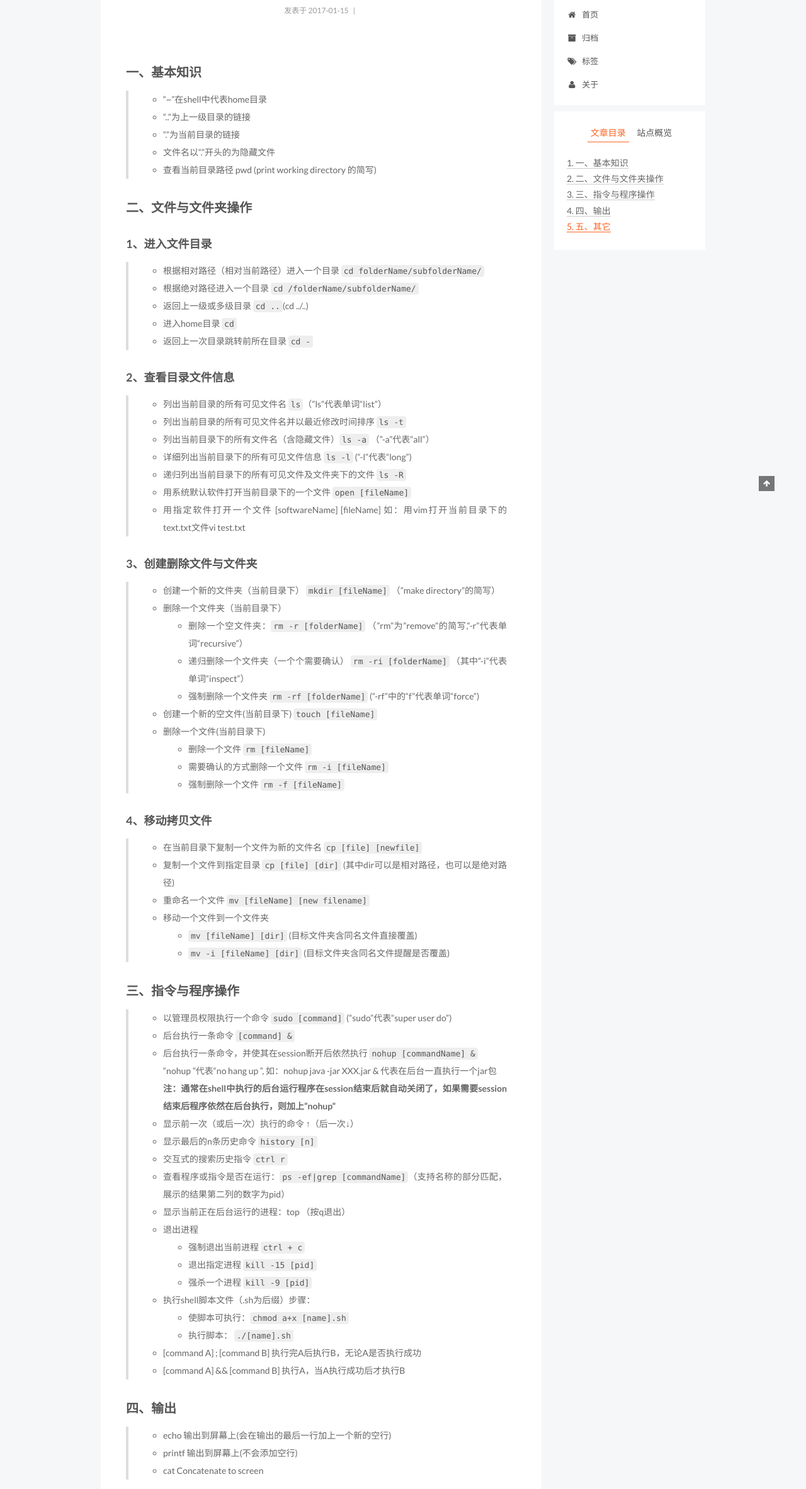
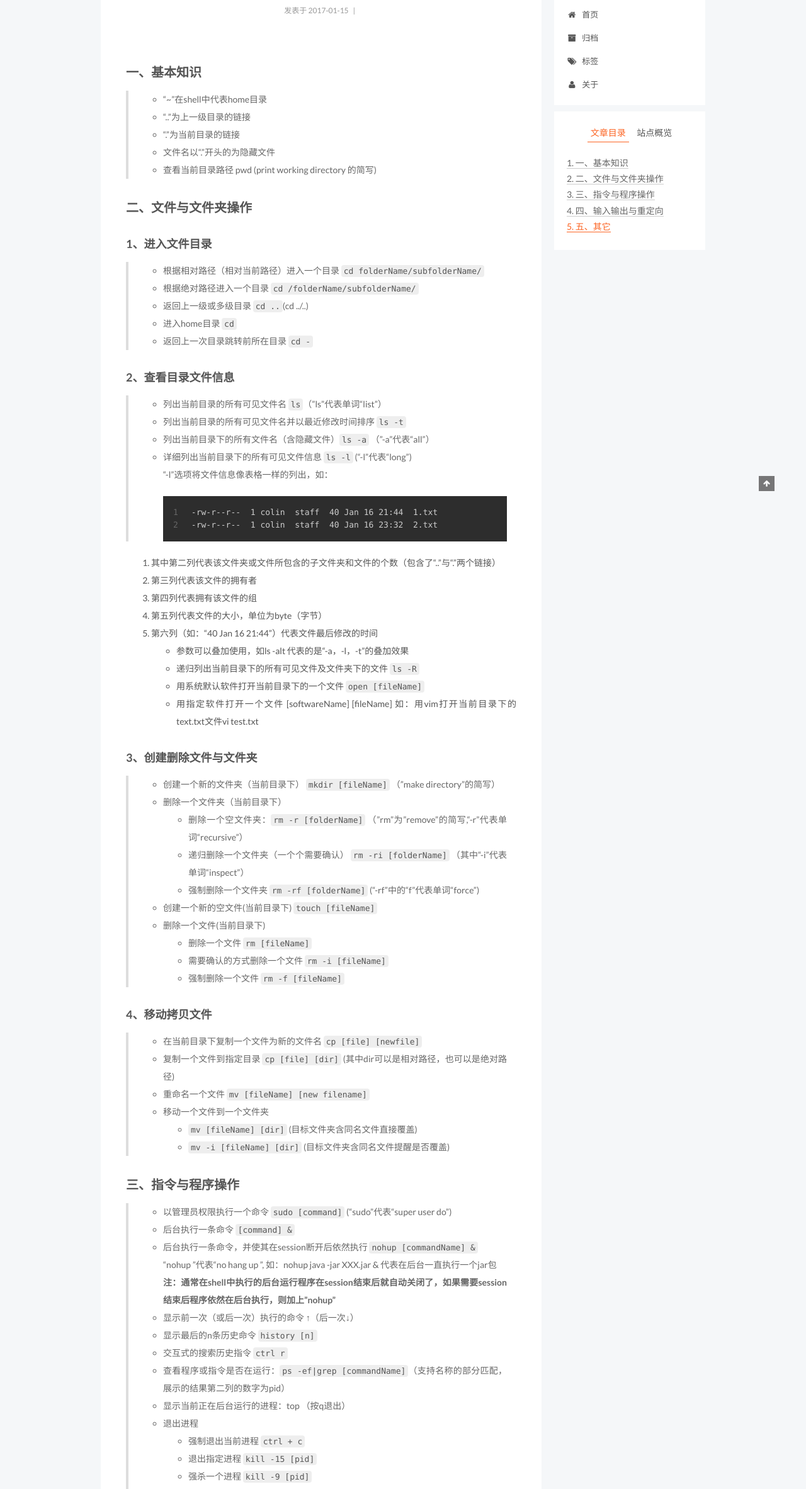
Before and after one commit to zenghaifei/zenghaifei.github.io, a plain HTML site: page 2017/01/15/常用bash命令/index.html in a window 1280 px wide. Shown: the part 120-2485 px from the top of the page at 63% size. Drawn offline with Linux system fonts and the light colour scheme; a script that the page names is missing.

Commit message:
Site updated: 2017-01-17 08:30:10

```diff
--- a/2017/01/15/常用bash命令/index.html
+++ b/2017/01/15/常用bash命令/index.html
@@ -114,7 +114,7 @@
 
 根据相对路径（相对当前路径）进入一个目录 cd folderName/subfolderName/
 根据绝对路径进入一个目录 cd">
-<meta property="og:updated_time" content="2017-01-16T15:24:13.000Z">
+<meta property="og:updated_time" content="2017-01-17T00:29:48.000Z">
 <meta name="twitter:card" content="summary">
 <meta name="twitter:title" content="常用bash命令">
 <meta name="twitter:description" content="一、基本知识
@@ -352,12 +352,23 @@
 <li>列出当前目录的所有可见文件名 <code>ls</code>（”ls”代表单词“list”）</li>
 <li>列出当前目录的所有可见文件名并以最近修改时间排序  <code>ls -t</code></li>
 <li>列出当前目录下的所有文件名（含隐藏文件）<code>ls -a</code> （”-a”代表“all”）</li>
-<li>详细列出当前目录下的所有可见文件信息 <code>ls -l</code> (“-l”代表“long”)</li>
+<li>详细列出当前目录下的所有可见文件信息 <code>ls -l</code> (“-l”代表“long”)<br>“-l”选项将文件信息像表格一样的列出，如：<figure class="highlight plain"><table><tr><td class="gutter"><pre><div class="line">1</div><div class="line">2</div></pre></td><td class="code"><pre><div class="line">-rw-r--r--  1 colin  staff  40 Jan 16 21:44  1.txt</div><div class="line">-rw-r--r--  1 colin  staff  40 Jan 16 23:32  2.txt</div></pre></td></tr></table></figure>
+</li>
+</ul>
+</blockquote>
+<ol>
+<li>其中第二列代表该文件夹或文件所包含的子文件夹和文件的个数（包含了“..”与“.”两个链接）</li>
+<li>第三列代表该文件的拥有者</li>
+<li>第四列代表拥有该文件的组</li>
+<li>第五列代表文件的大小，单位为byte（字节）</li>
+<li>第六列（如：“40 Jan 16 21:44”）代表文件最后修改的时间<ul>
+<li>参数可以叠加使用，如ls -alt 代表的是“-a，-l，-t”的叠加效果</li>
 <li>递归列出当前目录下的所有可见文件及文件夹下的文件 <code>ls -R</code></li>
 <li>用系统默认软件打开当前目录下的一个文件 <code>open [fileName]</code></li>
 <li>用指定软件打开一个文件 [softwareName] [fileName] 如：用vim打开当前目录下的text.txt文件vi test.txt</li>
 </ul>
-</blockquote>
+</li>
+</ol>
 <h3 id="3、创建删除文件与文件夹"><a href="#3、创建删除文件与文件夹" class="headerlink" title="3、创建删除文件与文件夹"></a>3、创建删除文件与文件夹</h3><blockquote>
 <ul>
 <li>创建一个新的文件夹（当前目录下） <code>mkdir [fileName]</code>  （”make directory”的简写）</li>
@@ -413,11 +424,18 @@
 <li>[command A] &amp;&amp; [command B] 执行A，当A执行成功后才执行B</li>
 </ul>
 </blockquote>
-<h2 id="四、输出"><a href="#四、输出" class="headerlink" title="四、输出"></a>四、输出</h2><blockquote>
+<h2 id="四、输入输出与重定向"><a href="#四、输入输出与重定向" class="headerlink" title="四、输入输出与重定向"></a>四、输入输出与重定向</h2><blockquote>
 <ul>
 <li>echo 输出到屏幕上(会在输出的最后一行加上一个新的空行)</li>
 <li>printf 输出到屏幕上(不会添加空行)</li>
-<li>cat  Concatenate to screen</li>
+<li>cat  提取一个文件的内容并显示到屏幕上（如：cat 1.txt代表将1.txt中的文本内容打印到屏幕上）</li>
+<li>重定向输出到一个文件中<ol>
+<li>覆盖原文件（如果输出的文件存在的话）”&gt;”, 如：echo “Hello” &gt; hello.txt</li>
+<li>附加到原文件内容后（如果待输出的文件已经存在的话）“&gt;&gt;”, 如：printf “hope” &gt;&gt; hello.txt</li>
+</ol>
+</li>
+<li>重定向输入 “&lt;”, 如：cat &lt; lakes.txt 将lakes.txt作为输入源重定向给cat程序</li>
+<li><strong>管道“|”——连接一个程序的输出到另一个程序的输入</strong><br>如：<code>cat 1.txt | wc | cat &gt; islands.txt</code>，将cat 1.txt的输出连接为wc的输入源，再将wc的输出作为输入源连接到cat命令</li>
 </ul>
 </blockquote>
 <h2 id="五、其它"><a href="#五、其它" class="headerlink" title="五、其它"></a>五、其它</h2><blockquote>
@@ -654,7 +672,7 @@
 
 
 
-              <div class="post-toc-content"><ol class="nav"><li class="nav-item nav-level-2"><a class="nav-link" href="#一、基本知识"><span class="nav-number">1.</span> <span class="nav-text">一、基本知识</span></a></li><li class="nav-item nav-level-2"><a class="nav-link" href="#二、文件与文件夹操作"><span class="nav-number">2.</span> <span class="nav-text">二、文件与文件夹操作</span></a><ol class="nav-child"><li class="nav-item nav-level-3"><a class="nav-link" href="#1、进入文件目录"><span class="nav-number">2.1.</span> <span class="nav-text">1、进入文件目录</span></a></li><li class="nav-item nav-level-3"><a class="nav-link" href="#2、查看目录文件信息"><span class="nav-number">2.2.</span> <span class="nav-text">2、查看目录文件信息</span></a></li><li class="nav-item nav-level-3"><a class="nav-link" href="#3、创建删除文件与文件夹"><span class="nav-number">2.3.</span> <span class="nav-text">3、创建删除文件与文件夹</span></a></li><li class="nav-item nav-level-3"><a class="nav-link" href="#4、移动拷贝文件"><span class="nav-number">2.4.</span> <span class="nav-text">4、移动拷贝文件</span></a></li></ol></li><li class="nav-item nav-level-2"><a class="nav-link" href="#三、指令与程序操作"><span class="nav-number">3.</span> <span class="nav-text">三、指令与程序操作</span></a></li><li class="nav-item nav-level-2"><a class="nav-link" href="#四、输出"><span class="nav-number">4.</span> <span class="nav-text">四、输出</span></a></li><li class="nav-item nav-level-2"><a class="nav-link" href="#五、其它"><span class="nav-number">5.</span> <span class="nav-text">五、其它</span></a></li></ol></div>
+              <div class="post-toc-content"><ol class="nav"><li class="nav-item nav-level-2"><a class="nav-link" href="#一、基本知识"><span class="nav-number">1.</span> <span class="nav-text">一、基本知识</span></a></li><li class="nav-item nav-level-2"><a class="nav-link" href="#二、文件与文件夹操作"><span class="nav-number">2.</span> <span class="nav-text">二、文件与文件夹操作</span></a><ol class="nav-child"><li class="nav-item nav-level-3"><a class="nav-link" href="#1、进入文件目录"><span class="nav-number">2.1.</span> <span class="nav-text">1、进入文件目录</span></a></li><li class="nav-item nav-level-3"><a class="nav-link" href="#2、查看目录文件信息"><span class="nav-number">2.2.</span> <span class="nav-text">2、查看目录文件信息</span></a></li><li class="nav-item nav-level-3"><a class="nav-link" href="#3、创建删除文件与文件夹"><span class="nav-number">2.3.</span> <span class="nav-text">3、创建删除文件与文件夹</span></a></li><li class="nav-item nav-level-3"><a class="nav-link" href="#4、移动拷贝文件"><span class="nav-number">2.4.</span> <span class="nav-text">4、移动拷贝文件</span></a></li></ol></li><li class="nav-item nav-level-2"><a class="nav-link" href="#三、指令与程序操作"><span class="nav-number">3.</span> <span class="nav-text">三、指令与程序操作</span></a></li><li class="nav-item nav-level-2"><a class="nav-link" href="#四、输入输出与重定向"><span class="nav-number">4.</span> <span class="nav-text">四、输入输出与重定向</span></a></li><li class="nav-item nav-level-2"><a class="nav-link" href="#五、其它"><span class="nav-number">5.</span> <span class="nav-text">五、其它</span></a></li></ol></div>
 
           </div>
         </section>
--- a/css/main.css
+++ b/css/main.css
@@ -1549,7 +1549,7 @@ pre .javascript .function {
   width: 4px;
   height: 4px;
   border-radius: 50%;
-  background: #7e1879;
+  background: #3636dd;
 }
 .links-of-blogroll {
   font-size: 13px;
```
